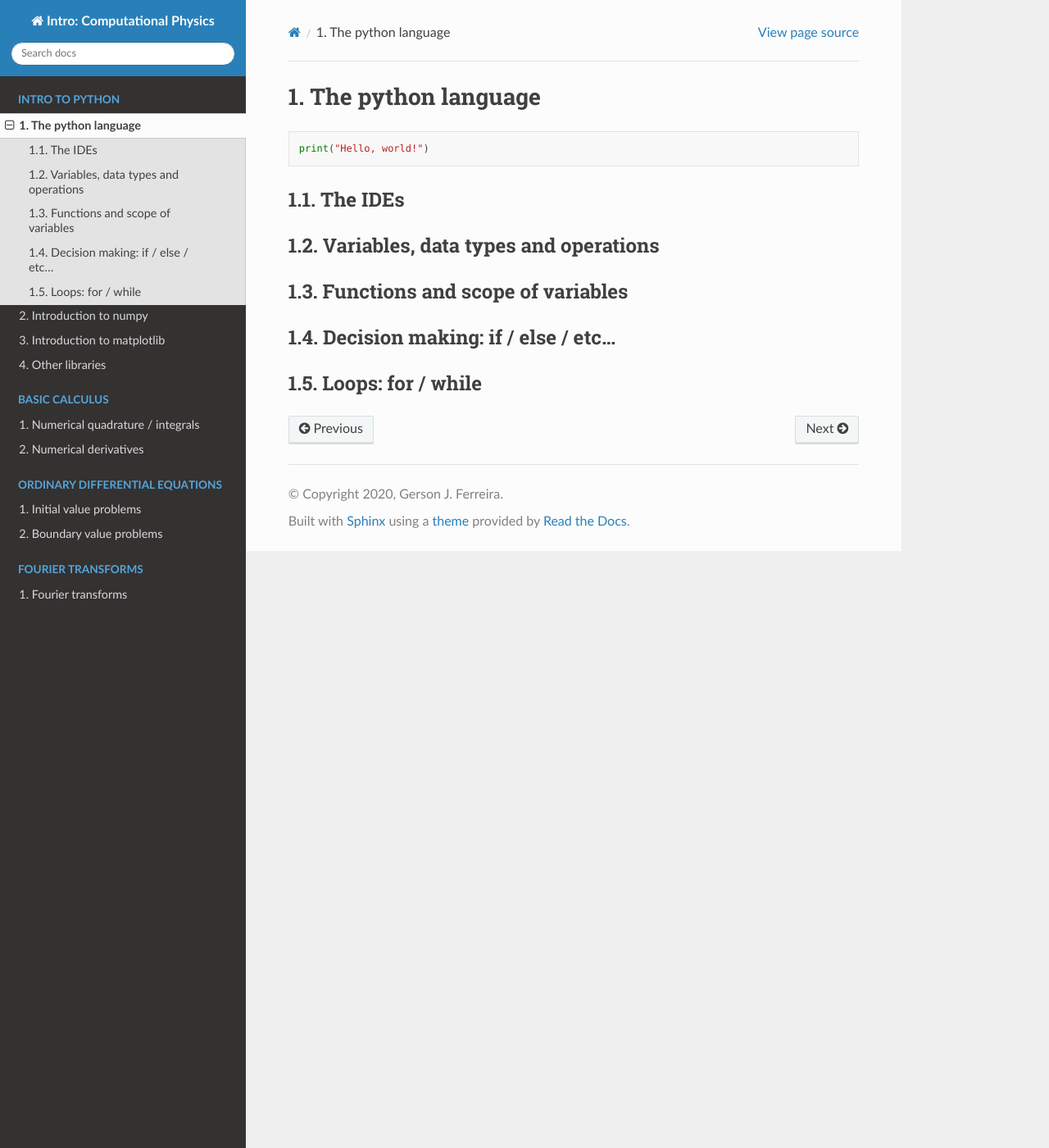
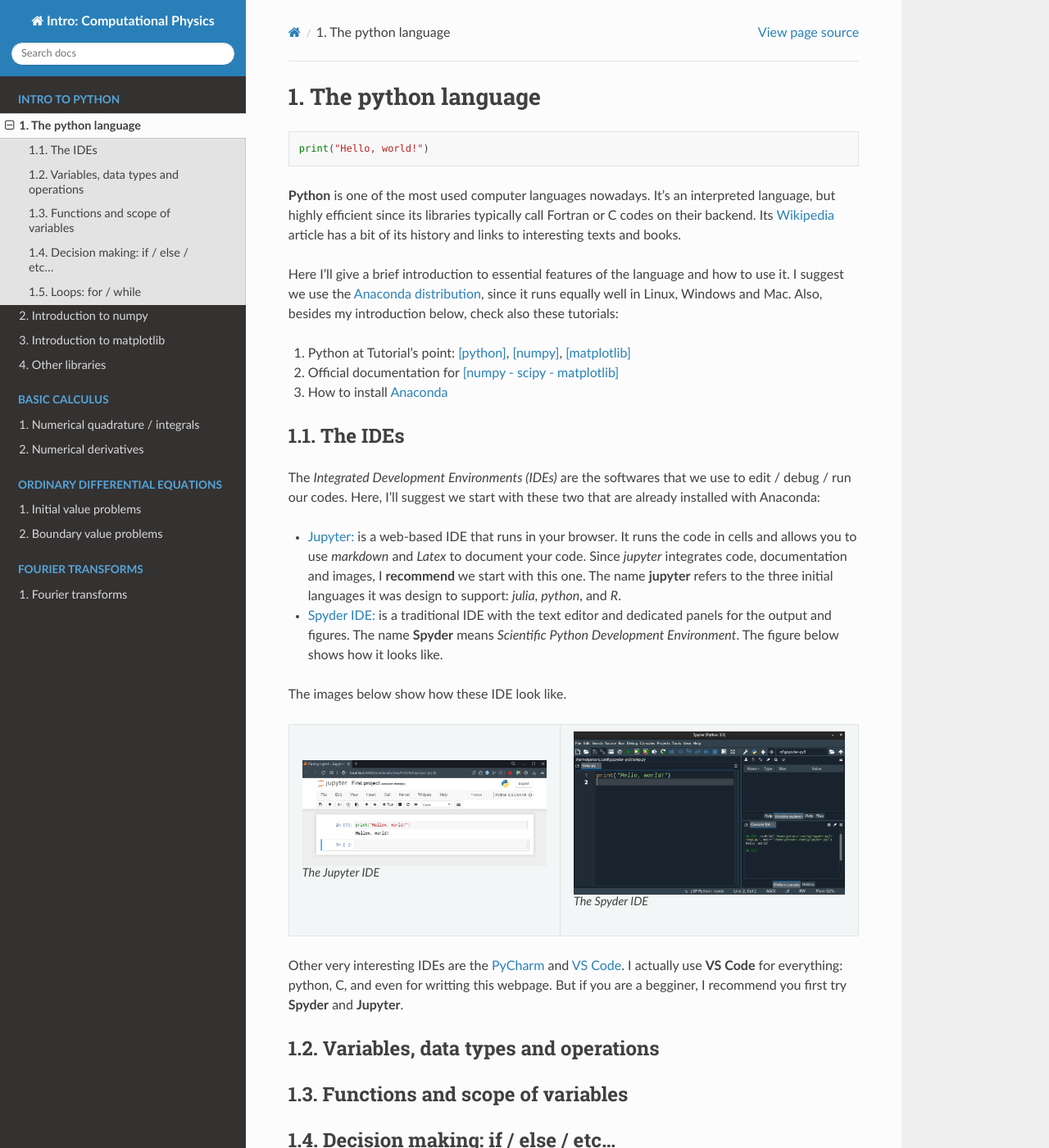
Before and after one commit to gersonjferreira/Computational-Physics-Class-Notes, a Sphinx documentation site: the page built from docs/python/intropython.rst, in a window 1280 px wide and 1400 px high. Shown: the whole window at 82% size. Built offline with Sphinx 7.4.7 and the Read the Docs theme 2.0.0, drawn with Linux system fonts in a browser that asks for light colours.

Commit message:
edit: intro python, add links, install and IDEs

```diff
--- a/docs/python/intropython.rst
+++ b/docs/python/intropython.rst
@@ -5,9 +5,40 @@ The python language
 
     print("Hello, world!")
 
+**Python** is one of the most used computer languages nowadays. It's an interpreted language, but highly efficient since its libraries typically call Fortran or C codes on their backend. Its `Wikipedia <https://en.wikipedia.org/wiki/Python_(programming_language)>`_ article has a bit of its history and links to interesting texts and books.
+
+Here I'll give a brief introduction to essential features of the language and how to use it. I suggest we use the `Anaconda distribution <https://www.anaconda.com>`_, since it runs equally well in Linux, Windows and Mac. Also, besides my introduction below, check also these tutorials:
+
+#. Python at Tutorial's point: `[python] <https://www.tutorialspoint.com/python>`_, `[numpy] <www.tutorialspoint.com/numpy/>`_, `[matplotlib] <https://www.tutorialspoint.com/matplotlib/index.htm>`_
+
+#. Official documentation for `[numpy - scipy - matplotlib] <https://www.scipy.org/docs.html>`_
+
+#. How to install `Anaconda <https://docs.anaconda.com/anaconda/install/>`_
 
 The IDEs
 --------
+
+The *Integrated Development Environments (IDEs)* are the softwares that we use to edit / debug / run our codes. Here, I'll suggest we start with these two that are already installed with Anaconda:
+
+* `Jupyter: <https://jupyter.org>`_ is a web-based IDE that runs in your browser. It runs the code in cells and allows you to use *markdown* and *Latex* to document your code. Since *jupyter* integrates code, documentation and images, I **recommend** we start with this one. The name **jupyter** refers to the three initial languages it was design to support: *julia*, *python*, and *R*.
+
+* `Spyder IDE: <https://www.spyder-ide.org>`_ is a traditional IDE with the text editor and dedicated panels for the output and figures. The name **Spyder** means *Scientific Python Development Environment*. The figure below shows how it looks like.
+
+The images below show how these IDE look like.
+
+.. list-table::
+
+    * - .. figure:: figs/jupyter-helloworld.png
+
+           The Jupyter IDE
+
+      - .. figure:: figs/spyder-helloworld.png
+
+           The Spyder IDE
+
+Other very interesting IDEs are the `PyCharm <https://www.jetbrains.com/pycharm/>`_ and `VS Code <https://code.visualstudio.com>`_. I actually use **VS Code** for everything: python, C, and even for writting this webpage. But if you are a begginer, I recommend you first try **Spyder** and **Jupyter**.
+
+
 
 Variables, data types and operations
 ------------------------------------
```
Also changed, not shown: docs/python/figs/jupyter-helloworld.png (added), docs/python/figs/spyder-helloworld.png (added).
